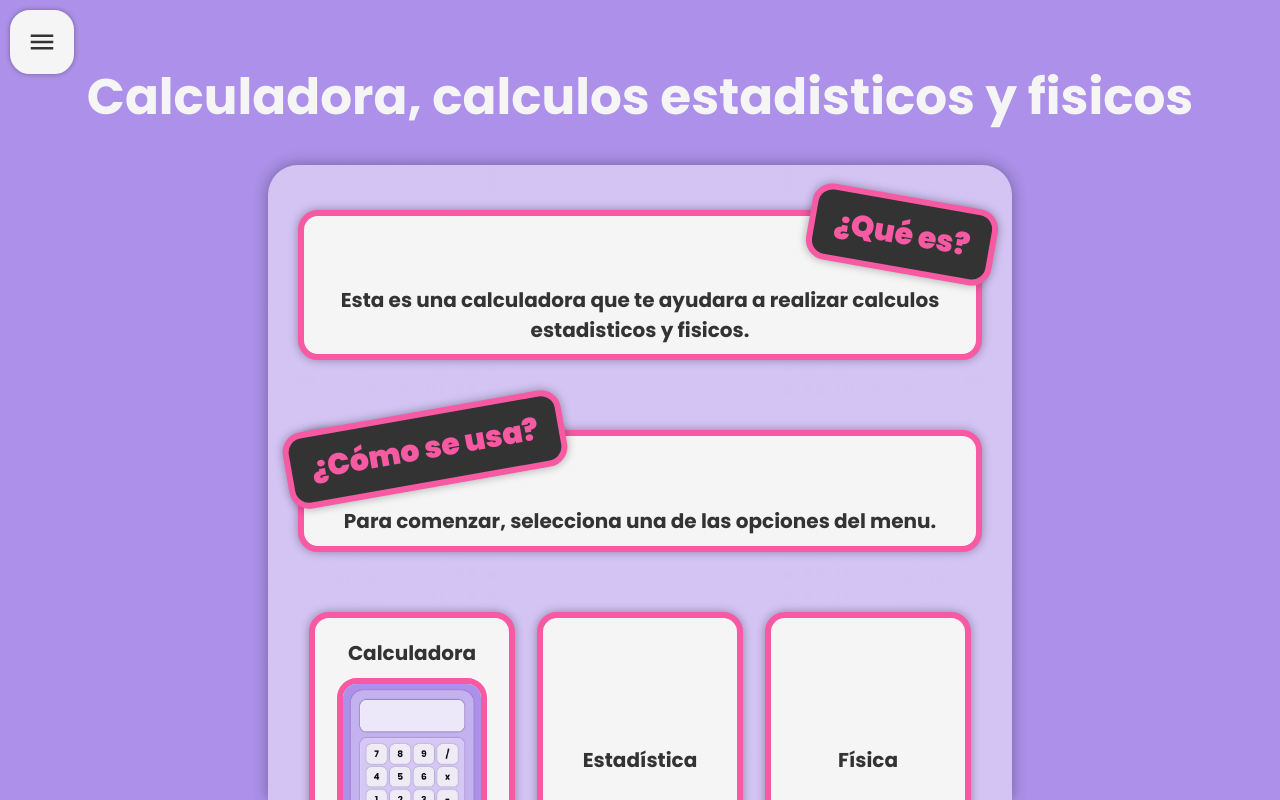
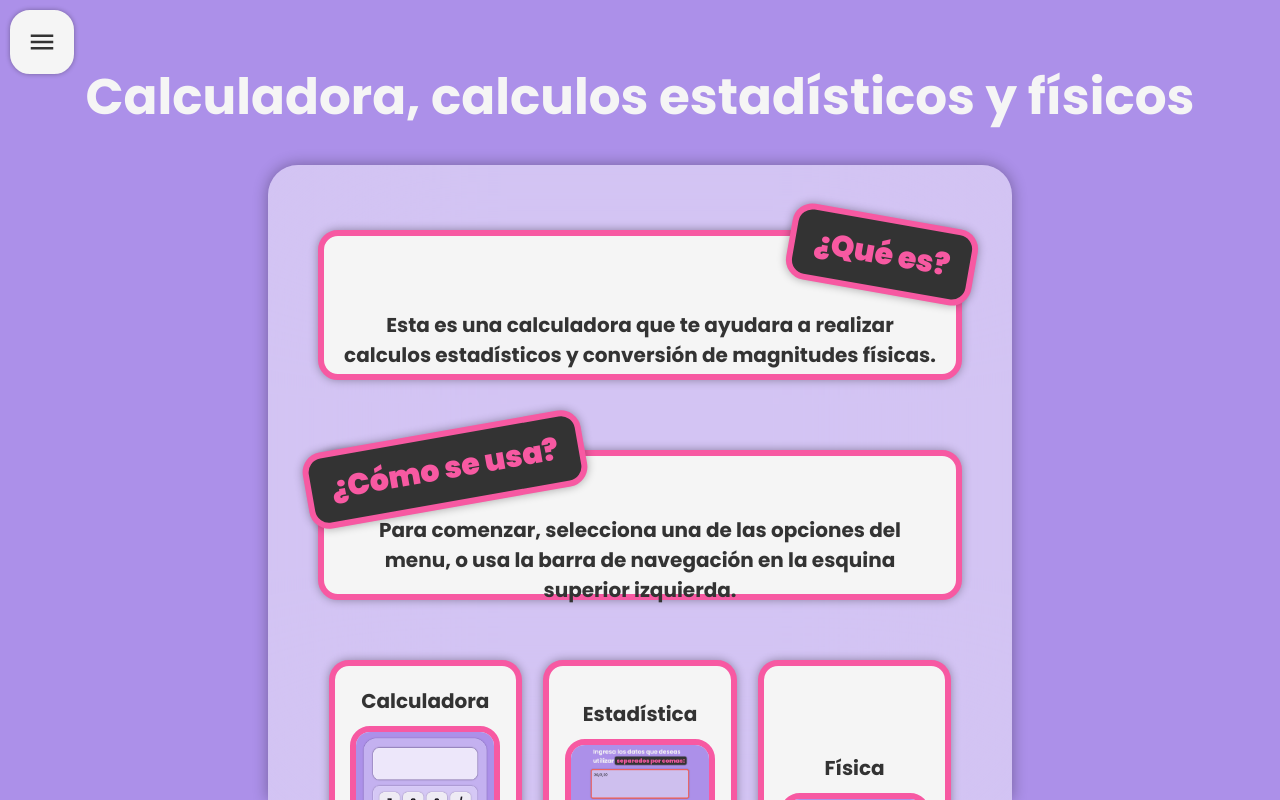
Before and after one commit to CristianArevaloDuran/CalculadoraNextJS, a Next.js app: page / in a window 1280 px wide. Built offline with nearby package versions, Linux system fonts and the light colour scheme.

Commit message:
1.0 🥳

```diff
--- a/app/fisica/fisica.css
+++ b/app/fisica/fisica.css
@@ -23,7 +23,7 @@
     font-size: 25px;
     font-weight: bolder;
     margin-bottom: 20px;
-    color: var(--primary-active-color-theme-1);
+    color: var(--primary-selected-color-1);
     font-family: var(--primary-font);
     background-color: var(--base-black);
     box-shadow: var(--med-box-shadow);
@@ -56,7 +56,7 @@
     font-size: 30px;
     font-weight: bolder;
     margin-bottom: 30px;
-    color: var(--primary-active-color-theme-1);
+    color: var(--primary-selected-color-1);
     box-shadow: var(--med-box-shadow);
     background-color: var(--base-black);
     border-radius: 20px;
@@ -119,7 +119,7 @@
 }
 
 .container .converter .unitContainer .from input:focus, .to input:focus {
-    border-bottom-color: var(--primary-active-color-theme-1);
+    border-bottom-color: var(--primary-selected-color-1);
 }
 
 .container .converter .unitContainer .from input::-webkit-inner-spin-button , .to input::-webkit-inner-spin-button {
--- a/app/page.css
+++ b/app/page.css
@@ -27,23 +27,29 @@
   backdrop-filter: blur(100px);
   width: 60%;
   border-radius: 30px 30px 0 0 ;
-  padding: 30px;
   height: 100%;
   box-shadow: var(--hard-box-shadow);
 }
 
-.landContainer .landContent::-webkit-scrollbar {
+.landContainer .landContent .content {
+  display: flex;
+  flex-direction: column;
+  overflow-y: auto;
+  align-items: center;
+  width: 100%;
+  padding: 50px;
+}
+
+.landContainer .landContent .content::-webkit-scrollbar {
   width: 10px;
 }
 
-.landContainer .landContent::-webkit-scrollbar-track {
+.landContainer .landContent .content::-webkit-scrollbar-track {
   background-color: var(--primary-selected-color-1);
-  border-radius: 10px;
 }
 
-.landContainer .landContent::-webkit-scrollbar-thumb {
+.landContainer .landContent .content::-webkit-scrollbar-thumb {
   background-color: var(--base-white);
-  border-radius: 10px;
 }
 
 .landContainer .landContent .explain {
@@ -58,7 +64,7 @@
   height: 150px;
   width: 100%;
   text-align: center;
-  padding: 40px 20px 10px 20px;
+  padding: 70px 20px 10px 20px;
   box-shadow: var(--med-box-shadow);
   border-radius: 20px;
   color: var(--base-black);
@@ -150,9 +156,9 @@
 
 @media only screen and (max-width: 1550px) {
   .landContainer .landContent .explain:nth-child(1) {
-    padding-top: 70px;
+    padding-top: 80px;
   }
   .landContainer .landContent .explain:nth-child(2) {
-    padding-top: 70px;
+    padding-top: 80px;
   }
 }
--- a/app/page.jsx
+++ b/app/page.jsx
@@ -6,14 +6,15 @@ export default function Page() {
   return (
     <div className='landContainer'>
         <h1 className='landTitle'>
-          Calculadora, calculos estadisticos y fisicos
+          Calculadora, calculos estadísticos y físicos
         </h1>
         <div className='landContent'>
+          <div className='content'>
             <p className='explain'>
-            Esta es una calculadora que te ayudara a realizar calculos estadisticos y fisicos.
+              Esta es una calculadora que te ayudara a realizar calculos estadísticos y conversión de magnitudes físicas.
             </p>
             <p className='explain'>
-            Para comenzar, selecciona una de las opciones del menu.
+              Para comenzar, selecciona una de las opciones del menu, o usa la barra de navegación en la esquina superior izquierda.
             </p>
             <div className='serviceCards'>
               <Link href='/calculadora' className='card'>
@@ -22,10 +23,13 @@ export default function Page() {
               </Link>
               <Link href='/estadistica' className='card'>
                 <p>Estadística</p>
+                <img src="./imgs/estats.png" alt="calculadora" draggable='false' />
               </Link>
               <Link href='/fisica' className='card'>
                 <p>Física</p>
+                <img src="./imgs/physics.png" alt="calculadora" draggable='false' />
               </Link>
+          </div>
           </div>
         </div>
     </div>
```
Also changed, not shown: public/imgs/estats.png (added), public/imgs/physics.png (added). Lines whose indentation alone changed are shown as unchanged.
